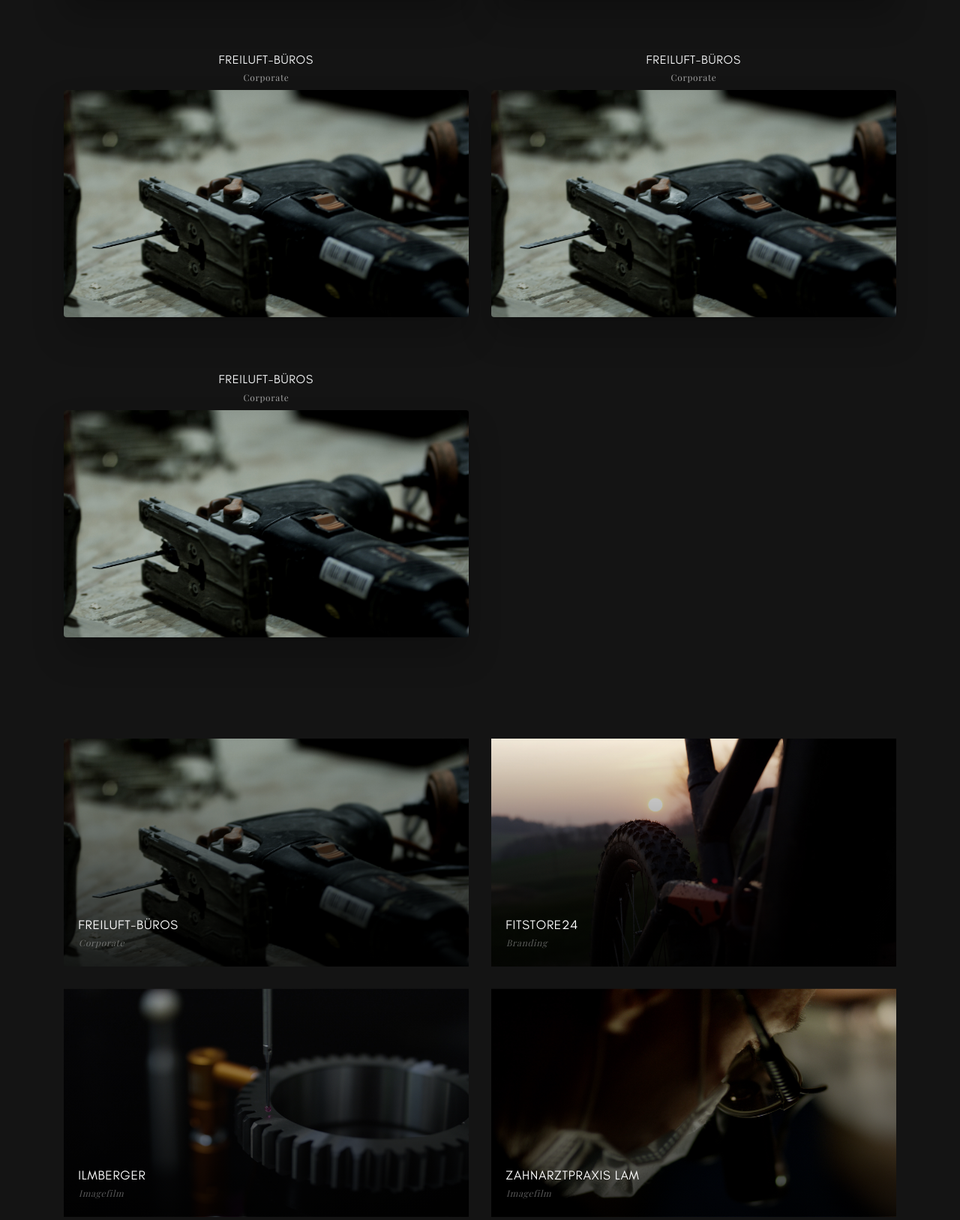
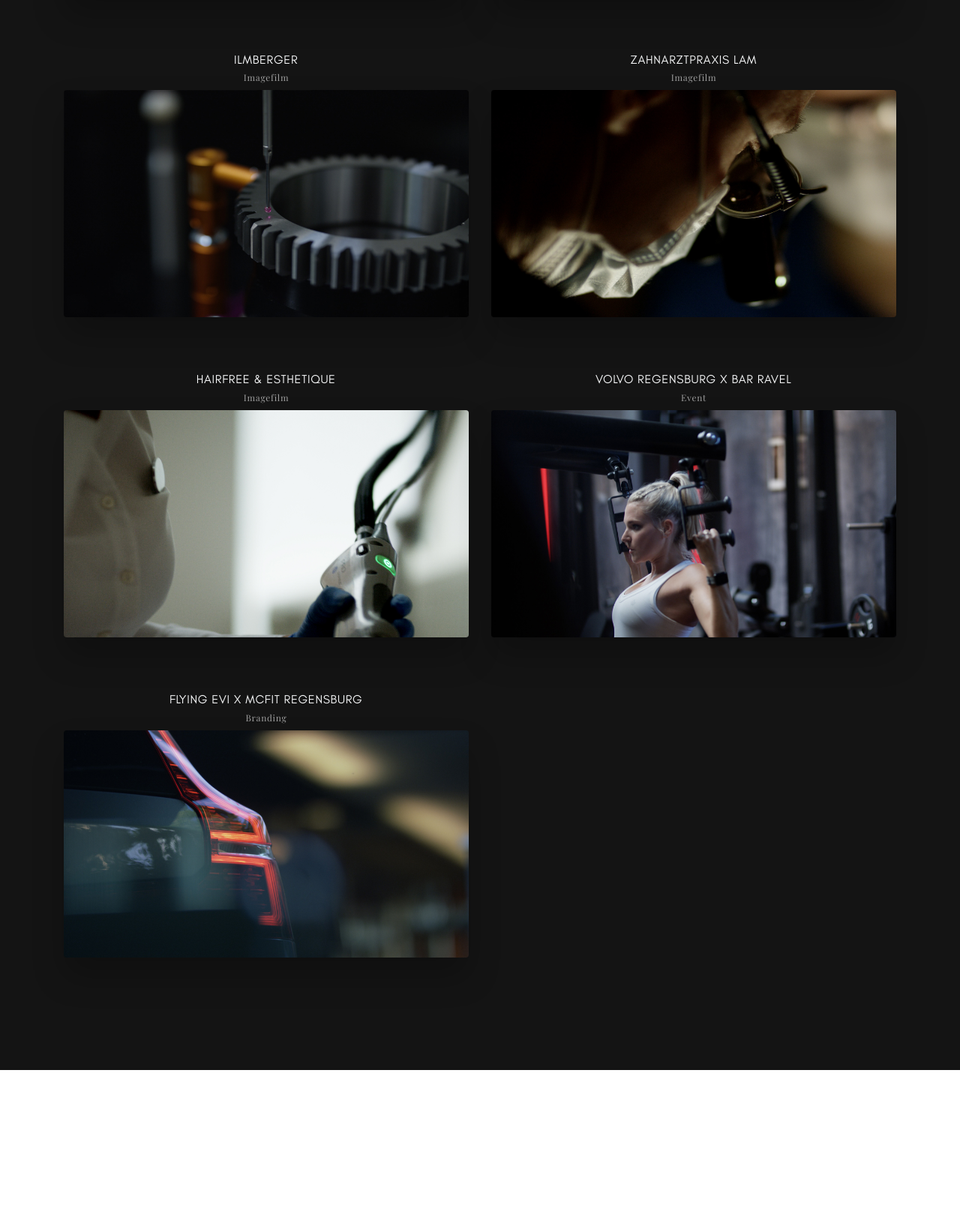
Before and after one commit to irs-sesc1/red.vision, a plain HTML site: page work.html in a window 1280 px wide. Shown: the part 948-2575 px from the top of the page at 75% size. After the commit the page ends 2375 px from the top, so only its background shows below. Drawn offline with nearby package versions, Linux system fonts and the light colour scheme.

Commit message:
updated portfolio

```diff
--- a/work.html
+++ b/work.html
@@ -61,7 +61,7 @@
 
 						<!-- Thumbnail Video Item -->
 						<div class="col-md-6 text-center mb-6">
-								<h6 class="uppercase mt-5 text-light">Freiluft-Büros</h6>
+								<h6 class="uppercase mt-5 text-light">IRS Freiluft-Büros</h6>
 							<small class="text-links serif flex-center text-light"><p>Corporate</p></small>
 							<div class="thumbnail-video"
 								data-src="https://www.youtube.com/watch?v=ayb8SMv612w?color=white&rel=0"
@@ -72,44 +72,66 @@
 
 						<!-- Thumbnail Video Item -->
 						<div class="col-md-6 text-center mb-6">
-								<h6 class="uppercase mt-5 text-light">Freiluft-Büros</h6>
-							<small class="text-links serif flex-center text-light"><p>Corporate</p></small>
+								<h6 class="uppercase mt-5 text-light">FITSTORE24</h6>
+							<small class="text-links serif flex-center text-light"><p>Branding</p></small>
 							<div class="thumbnail-video"
-								data-src="https://www.youtube.com/watch?v=ayb8SMv612w?color=white&rel=0"
-								data-poster="img/work/freiluft.jpg">
+								data-src="https://www.youtube.com/watch?v=1xuqyPme4wQ?color=white&rel=0"
+								data-poster="img/work/fitstore.jpg">
 							</div>
 						</div>
 						<!-- /Thumbnail Video Item -->
 
 						<!-- Thumbnail Video Item -->
 						<div class="col-md-6 text-center mb-6">
-								<h6 class="uppercase mt-5 text-light">Freiluft-Büros</h6>
-							<small class="text-links serif flex-center text-light"><p>Corporate</p></small>
+								<h6 class="uppercase mt-5 text-light">Ilmberger</h6>
+							<small class="text-links serif flex-center text-light"><p>Imagefilm</p></small>
 							<div class="thumbnail-video"
-								data-src="https://www.youtube.com/watch?v=ayb8SMv612w?color=white&rel=0"
-								data-poster="img/work/freiluft.jpg">
+								data-src="https://www.youtube.com/watch?v=g0UwH3nJ-w0?color=white&rel=0"
+								data-poster="img/work/ilmberger.jpg">
 							</div>
 						</div>
 						<!-- /Thumbnail Video Item -->
 
 						<!-- Thumbnail Video Item -->
 						<div class="col-md-6 text-center mb-6">
-								<h6 class="uppercase mt-5 text-light">Freiluft-Büros</h6>
-							<small class="text-links serif flex-center text-light"><p>Corporate</p></small>
+								<h6 class="uppercase mt-5 text-light">Zahnarztpraxis Lam</h6>
+							<small class="text-links serif flex-center text-light"><p>Imagefilm</p></small>
 							<div class="thumbnail-video"
-								data-src="https://www.youtube.com/watch?v=ayb8SMv612w?color=white&rel=0"
-								data-poster="img/work/freiluft.jpg">
+								data-src="https://www.youtube.com/watch?v=W2jsPYTc5sk?color=white&rel=0"
+								data-poster="img/work/lam.jpg">
 							</div>
 						</div>
 						<!-- /Thumbnail Video Item -->
 
 						<!-- Thumbnail Video Item -->
 						<div class="col-md-6 text-center mb-6">
-								<h6 class="uppercase mt-5 text-light">Freiluft-Büros</h6>
-							<small class="text-links serif flex-center text-light"><p>Corporate</p></small>
+								<h6 class="uppercase mt-5 text-light">hairfree & esthetique</h6>
+							<small class="text-links serif flex-center text-light"><p>Imagefilm</p></small>
 							<div class="thumbnail-video"
-								data-src="https://www.youtube.com/watch?v=ayb8SMv612w?color=white&rel=0"
-								data-poster="img/work/freiluft.jpg">
+								data-src="https://www.youtube.com/watch?v=QI76WaC6yaU?color=white&rel=0"
+								data-poster="img/work/hairfree.jpg">
+							</div>
+						</div>
+						<!-- /Thumbnail Video Item -->
+
+						<!-- Thumbnail Video Item -->
+						<div class="col-md-6 text-center mb-6">
+								<h6 class="uppercase mt-5 text-light">Volvo Regensburg x Bar Ravel</h6>
+							<small class="text-links serif flex-center text-light"><p>Event</p></small>
+							<div class="thumbnail-video"
+								data-src="https://www.youtube.com/watch?v=yfuB9OvzfG0?color=white&rel=0"
+								data-poster="img/work/mcfit.jpg">
+							</div>
+						</div>
+						<!-- /Thumbnail Video Item -->
+
+						<!-- Thumbnail Video Item -->
+						<div class="col-md-6 text-center mb-6">
+								<h6 class="uppercase mt-5 text-light">Flying Evi x McFIT Regensburg</h6>
+							<small class="text-links serif flex-center text-light"><p>Branding</p></small>
+							<div class="thumbnail-video"
+								data-src="https://www.youtube.com/watch?v=geKyWi77JGo?color=white&rel=0"
+								data-poster="img/work/volvo.jpg">
 							</div>
 						</div>
 						<!-- /Thumbnail Video Item -->
@@ -119,90 +141,6 @@
 				</div>
 			</section>
 			<!-- /Thumbnail Video Section -->
-
-		<!-- Portfolio Container -->
-		<div class="container my-5">
-
-
-			<!-- Portfolio Grid -->
-			<div class="grid lightbox" data-columns="2" data-gutter="30" data-cell-ratio="16/9">
-
-				<!-- Portfolio Item -->
-				<figure class="portfolio-item" data-background="img/work/freiluft.jpg" data-src="https://www.youtube.com/watch?v=ayb8SMv612w?color=white&rel=0">
-					<a href="https://www.youtube.com/watch?v=ayb8SMv612w?color=white&rel=0" class="lightbox-link" title="FITSTORE24"></a>
-					<figcaption>
-						<h5 class="item-title">Freiluft-Büros</h5>
-						<p class="text-links">Corporate</p>
-					</figcaption>
-				</figure>
-				<!-- /Portfolio Item -->
-
-				<!-- Portfolio Item -->
-				<figure class="portfolio-item" data-background="img/work/fitstore.jpg">
-					<a href="https://www.youtube.com/watch?v=1xuqyPme4wQ?color=white&rel=0" class="lightbox-link" title="FITSTORE24"></a>
-					<figcaption>
-						<h5 class="item-title">FITSTORE24</h5>
-						<p class="text-links">Branding</p>
-					</figcaption>
-				</figure>
-				<!-- /Portfolio Item -->
-
-				<!-- Portfolio Item -->
-				<figure class="portfolio-item" data-background="img/work/ilmberger.jpg">
-					<a href="https://www.youtube.com/watch?v=g0UwH3nJ-w0?color=white&rel=0" class="lightbox-link" title="Ilmberger"></a>
-					<figcaption>
-						<h5 class="item-title">Ilmberger</h5>
-						<p class="text-links">Imagefilm</p>
-					</figcaption>
-				</figure>
-				<!-- /Portfolio Item -->
-
-				<!-- Portfolio Item -->
-				<figure class="portfolio-item" data-background="img/work/lam.jpg">
-					<a href="https://www.youtube.com/watch?v=W2jsPYTc5sk?color=white&rel=0" class="lightbox-link" title="Zahnarztpraxis Lam"></a>
-					<figcaption>
-						<h5 class="item-title">Zahnarztpraxis Lam</h5>
-						<p class="text-links">Imagefilm</p>
-					</figcaption>
-				</figure>
-				<!-- /Portfolio Item -->
-
-				<!-- Portfolio Item -->
-				<figure class="portfolio-item" data-background="img/work/hairfree.jpg">
-					<a href="https://www.youtube.com/watch?v=QI76WaC6yaU?color=white&rel=0" class="lightbox-link" title="hairfree & esthetique"></a>
-					<figcaption>
-						<h5 class="item-title">hairfree & esthetique</h5>
-						<p class="text-links">Imagefilm</p>
-					</figcaption>
-				</figure>
-				<!-- /Portfolio Item -->
-
-				<!-- Portfolio Item -->
-				<figure class="portfolio-item" data-background="img/work/volvo.jpg">
-					<a href="https://www.youtube.com/watch?v=yfuB9OvzfG0?color=white&rel=0" class="lightbox-link" title="Volvo Regensburg x Bar Ravel"></a>
-					<figcaption>
-						<h5 class="item-title">Volvo Regensburg x Bar Ravel</h5>
-						<p class="text-links">Event</p>
-					</figcaption>
-				</figure>
-				<!-- /Portfolio Item -->
-
-				<!-- Portfolio Item -->
-				<figure class="portfolio-item" data-background="img/work/mcfit.jpg">
-					<a href="https://www.youtube.com/watch?v=geKyWi77JGo?color=white&rel=0" class="lightbox-link" title="Flying Evi x McFIT Regensburg"></a>
-					<figcaption>
-						<h5 class="item-title">Flying Evi x McFIT Regensburg</h5>
-						<p class="text-links">Branding</p>
-					</figcaption>
-				</figure>
-				<!-- /Portfolio Item -->
-
-
-			</div>
-			<!-- /Portfolio Grid -->
-
-		</div>
-		<!-- /Portfolio Container -->
 
 	</main>
 	<!-- /Main Content -->
```
